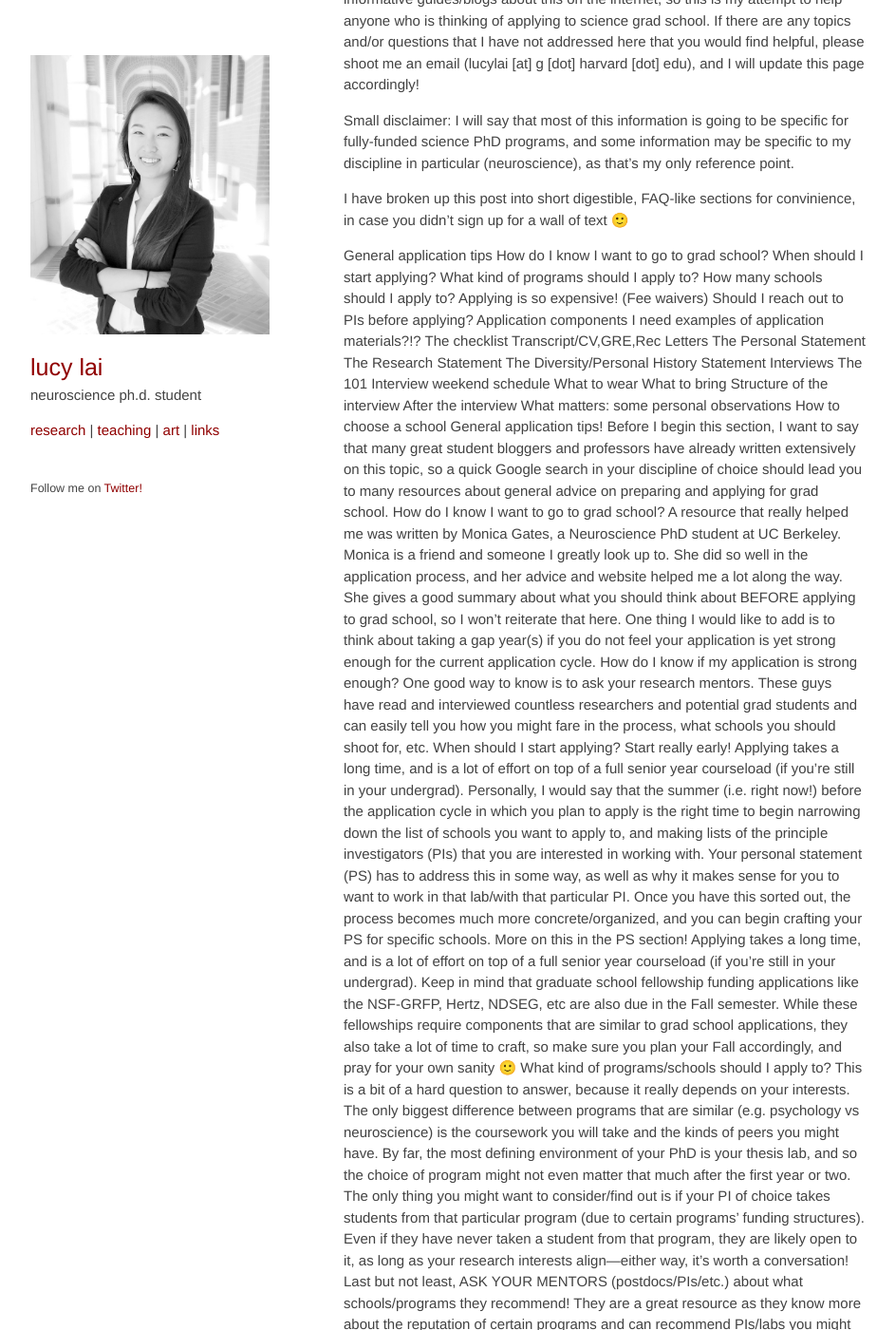
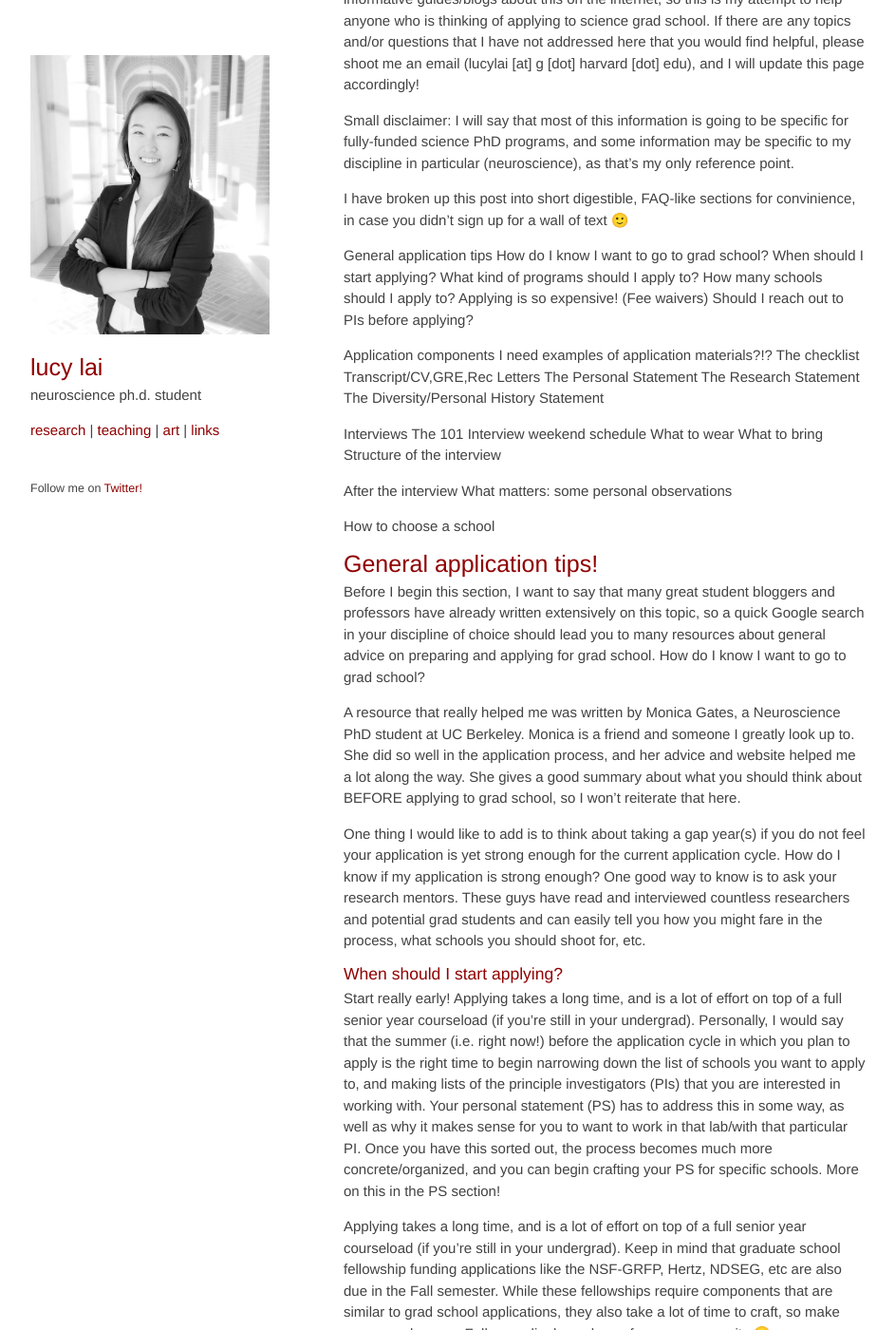
Before and after one commit to lucylai96/lucylai96.github.io, a Jekyll site: the page built from blog/gradapps.md, in a window 1280 px wide and 1400 px high, scrolled down 265 px. Shown: the whole window at 95% size, without its empty margins (168-1111 px from the left). Built offline with Jekyll 4.4.1, drawn with Linux system fonts in a browser that asks for light colours; our own code applies the rules of GitHub Pages for plain Markdown files; some of the changed text lies outside the part shown.

Commit message:
Update gradapps.md

```diff
--- a/blog/gradapps.md
+++ b/blog/gradapps.md
@@ -13,6 +13,7 @@ What kind of programs should I apply to?
 How many schools should I apply to?
 Applying is so expensive! (Fee waivers)
 Should I reach out to PIs before applying?
+
 Application components
 I need examples of application materials?!?
 The checklist
@@ -20,30 +21,45 @@ Transcript/CV,GRE,Rec Letters
 The Personal Statement
 The Research Statement
 The Diversity/Personal History Statement
+
 Interviews
 The 101
 Interview weekend schedule
 What to wear
 What to bring
 Structure of the interview
+
 After the interview
 What matters: some personal observations
+
 How to choose a school
-General application tips!
+
+
+# General application tips!
 Before I begin this section, I want to say that many great student bloggers and professors have already written extensively on this topic, so a quick Google search in your discipline of choice should lead you to many resources about general advice on preparing and applying for grad school.
 How do I know I want to go to grad school?
+
 A resource that really helped me was written by Monica Gates, a Neuroscience PhD student at UC Berkeley. Monica is a friend and someone I greatly look up to. She did so well in the application process, and her advice and website helped me a lot along the way. She gives a good summary about what you should think about BEFORE applying to grad school, so I won’t reiterate that here.
+
 One thing I would like to add is to think about taking a gap year(s) if you do not feel your application is yet strong enough for the current application cycle. How do I know if my application is strong enough? One good way to know is to ask your research mentors. These guys have read and interviewed countless researchers and potential grad students and can easily tell you how you might fare in the process, what schools you should shoot for, etc.
-When should I start applying?
+
+### When should I start applying?
 Start really early! Applying takes a long time, and is a lot of effort on top of a full senior year courseload (if you’re still in your undergrad). Personally, I would say that the summer (i.e. right now!) before the application cycle in which you plan to apply is the right time to begin narrowing down the list of schools you want to apply to, and making lists of the principle investigators (PIs) that you are interested in working with. Your personal statement (PS) has to address this in some way, as well as why it makes sense for you to want to work in that lab/with that particular PI. Once you have this sorted out, the process becomes much more concrete/organized, and you can begin crafting your PS for specific schools. More on this in the PS section!
+
 Applying takes a long time, and is a lot of effort on top of a full senior year courseload (if you’re still in your undergrad). Keep in mind that graduate school fellowship funding applications like the NSF-GRFP, Hertz, NDSEG, etc are also due in the Fall semester. While these fellowships require components that are similar to grad school applications, they also take a lot of time to craft, so make sure you plan your Fall accordingly, and pray for your own sanity 🙂
-What kind of programs/schools should I apply to?
+
+### What kind of programs/schools should I apply to?
 This is a bit of a hard question to answer, because it really depends on your interests. The only biggest difference between programs that are similar (e.g. psychology vs neuroscience) is the coursework you will take and the kinds of peers you might have. By far, the most defining environment of your PhD is your thesis lab, and so the choice of program might not even matter that much after the first year or two. The only thing you might want to consider/find out is if your PI of choice takes students from that particular program (due to certain programs’ funding structures). Even if they have never taken a student from that program, they are likely open to it, as long as your research interests align—either way, it’s worth a conversation!
+
 Last but not least, ASK YOUR MENTORS (postdocs/PIs/etc.) about what schools/programs they recommend! They are a great resource as they know more about the reputation of certain programs and can recommend PIs/labs you might be interested in. I cannot stress this enough— people who have been in the field for a long time are well connected and can perhaps put in a good word for you before you even apply.
-How many schools should I apply to?
+
+### How many schools should I apply to?
 This will depend on the number of labs you are interested in! As a go-to rule that I’ve heard, it’s important for you to apply to schools that have at least 2-3 PIs you’d be interested in working with. This is important so that you have alternative options in case the lab you were really interested in doesn’t end up working out for you. For programs that require rotations (most bioscience programs), it’s even more important to have several people you’d want to work with in order to experience a variety of rotations and be able to pick a thesis lab that you’ll be able to thrive in.
+
 I’d personally suggest somewhere between 6-10 schools— enough to give you options, yet not too many as to overwhelm you with application fees (see next section) and essays. I personally applied to 12 which was o v e r k i l l , and ended up turning down interviews because there just weren’t enough days to visit all the schools.
-Applying is so expensive! How do I get application fee waivers?
+
+### Applying is so expensive! How do I get application fee waivers?
+
 As I just mentioned, applying to schools is incredibly expensive. For example, Stanford’s application fee was $125. Multiply that by 6-10 schools and you could rack up a $1000 bill just by trying to get into a PhD program!
 One seldom known fact is that most schools have application fee waivers. Some of these fee waiver applications require you to attach your FAFSA, or other proof of financial limitation, but others simply require you to write a short paragraph or two about why you want to apply to that school. I saved about $600 in application fees by just doing Google searches of fee waivers for the schools I applied to, and emailing their admissions directors.
 Should I reach out to PIs before applying?
@@ -52,7 +68,7 @@ There are always mixed answers to this question, but what I’ve learned from PI
 Disclaimer: If you are applying to programs that do NOT have a rotation program, it is imperative that you contact PIs before applying as to ensure they have sufficient space and funding to take you on as a student. This process could even require several Skype calls to determine if the lab you’re interested in would be a good fit for you. After all, in this case, you’re going to that school for that particular lab.
 Also, don’t feel bad if PIs don’t respond to your emails! Out of the 32 emails I sent, I only received replies to about half of them, and ended up Skyping or calling about 6-7 PIs before Dec 1. But nevertheless, this was extremely helpful for me as I ended up not applying to certain schools because I found out that the lab I was interested in was going in a different research direction than I had expected.
 
-Application components
+# Application components
 I need examples of application materials?!?
 It helped me immensely to read and model my application essays after other successful applicants’ (mostly friends/recently graduated Rice alumni). To pass along the favor, I am happy to provide my application materials (fellowship, grad school, etc) upon request. You can email me at [my full name] @ g.harvard.edu. I am also happy to chat about specific schools if I familiar with them. Now onto the application components…
 The checklist
```
Also changed, not shown: other parts of blog/gradapps.md (+1 -1 lines).
